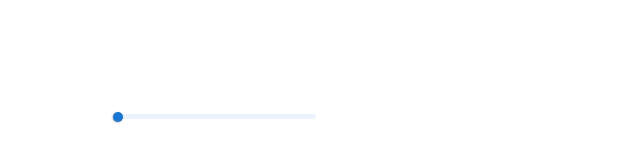
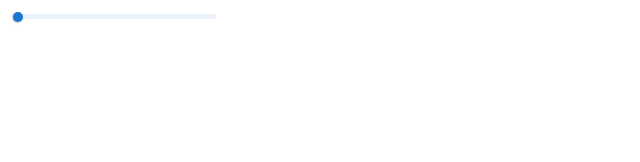
Before and after one commit to mostafa6813/slider, a plain HTML site: page index.html in a window 1280 px wide. Shown: the whole page, without its empty margins (0-640 px from the left). Drawn offline with Linux system fonts and the light colour scheme.

Commit message:
changeCss

```diff
--- a/css.css
+++ b/css.css
@@ -40,7 +40,7 @@
 
 #slider {
     width: 200px;
-    margin: 100px;
+    margin: 5   0px;
     cursor: pointer;
     padding: 6px 8px;
     display: inline-block;
```
